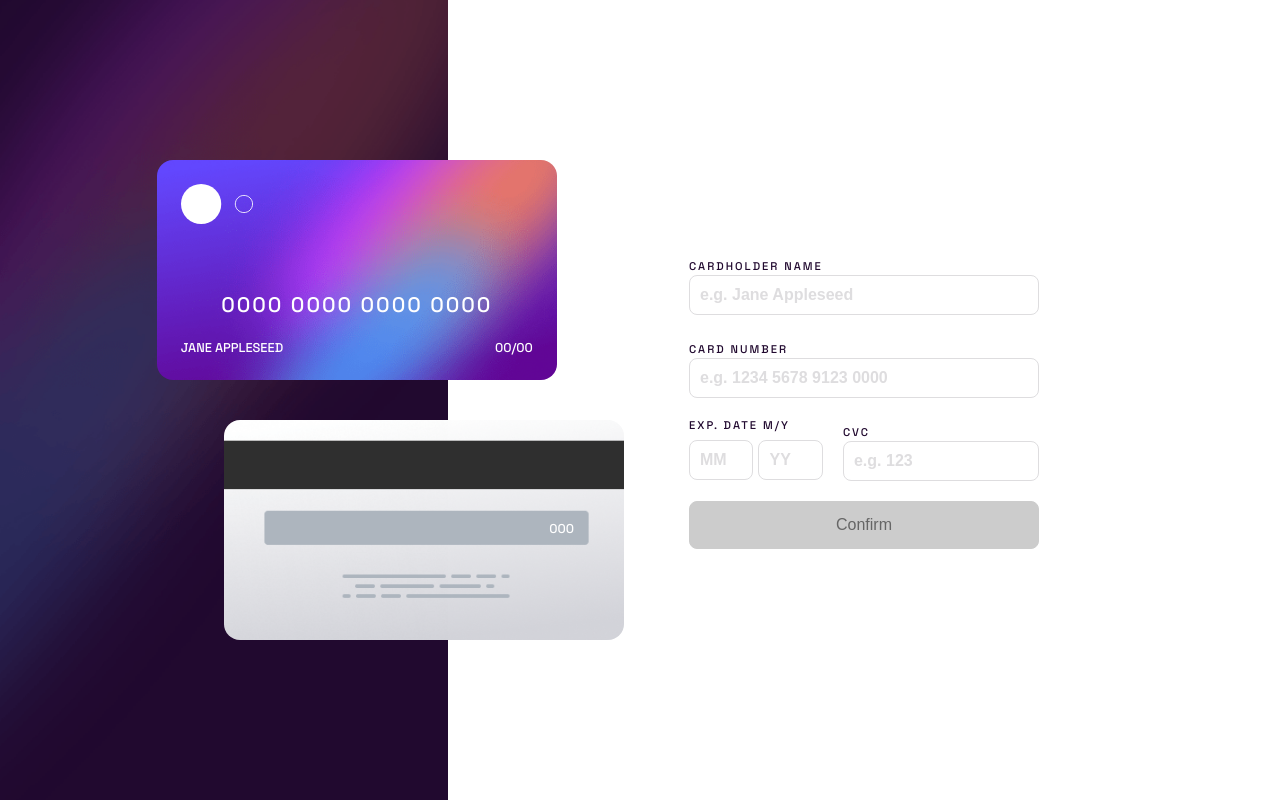
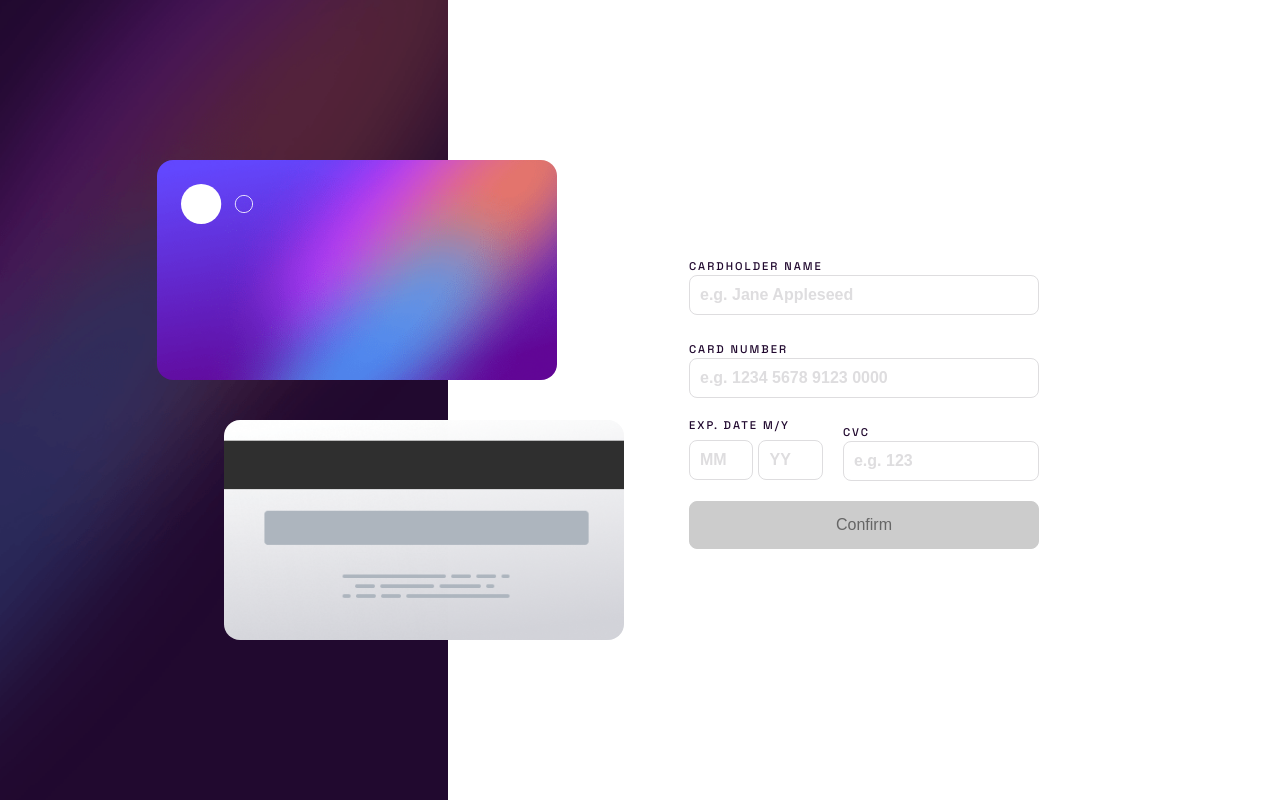
Before and after one commit to Krzyzaniaq/card_details_form, a React (Vite) app: page / in a window 1280 px wide. Built offline with nearby package versions, Linux system fonts and the light colour scheme.

Commit message:
Passing formData to Card components

```diff
--- a/src/App.jsx
+++ b/src/App.jsx
@@ -17,7 +17,7 @@ function App() {
   };
   return (
     <div className={classes.app}>
-      <Card />
+      <Card formData={formData} />
       <UserData onFormData={formDataHandler} />
     </div>
   );
--- a/src/Card/Card.jsx
+++ b/src/Card/Card.jsx
@@ -3,11 +3,20 @@ import CardBack from './CardBack';
 
 import classes from './Card.module.css';
 
-const Card = () => {
+const Card = (props) => {
+  const { formData } = props;
+  const {
+    uName: name,
+    uNumber: number,
+    uMonth: month,
+    uYear: year,
+    uCvc: cvc,
+  } = formData;
+
   return (
     <div className={classes.card}>
-      <CardFront />
-      <CardBack />
+      <CardFront name={name} number={number} month={month} year={year} />
+      <CardBack cvc={cvc} />
     </div>
   );
 };
--- a/src/Card/CardBack.jsx
+++ b/src/Card/CardBack.jsx
@@ -1,9 +1,9 @@
 import classes from './CardBack.module.css';
 
-const CardBack = () => {
+const CardBack = (props) => {
   return (
     <div className={classes['card-back']}>
-      <p className={classes['card-back-cvc']}>000</p>
+      <p className={classes['card-back-cvc']}>{props.cvc}</p>
     </div>
   );
 };
--- a/src/Card/CardFront.jsx
+++ b/src/Card/CardFront.jsx
@@ -1,15 +1,19 @@
 import classes from './CardFront.module.css';
 import cardLogo from '../assets/card-logo.svg';
 
-const CardFront = () => {
+const CardFront = (props) => {
   return (
     <div className={classes['card-front']}>
       <img src={cardLogo} className={classes['card-logo']} alt="card logo" />
       <div className={classes['card-container']}>
-        <h3 className={classes['card-number']}>0000 0000 0000 0000</h3>
+        <h3 className={classes['card-number']}>{props.number}</h3>
         <div className={classes['card-bottom']}>
-          <p className={classes['card-name']}>JANE APPLESEED</p>
-          <p className={classes['card-date']}>00/00</p>
+          <p className={classes['card-name']}>{props.name}</p>
+          <p className={classes['card-date']}>
+            {props.month === '' && props.year === ''
+              ? ''
+              : `${props.month}/${props.year}`}
+          </p>
         </div>
       </div>
     </div>
```
